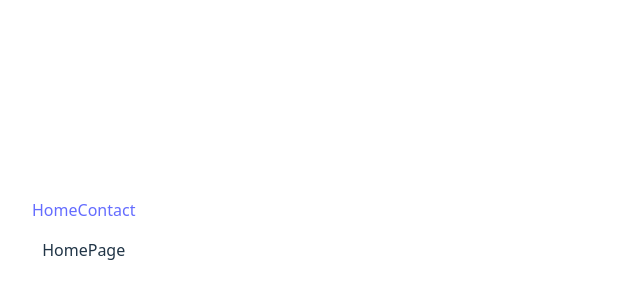
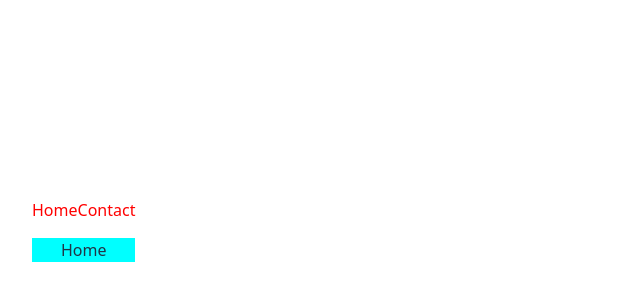
Before and after one commit to Aaronmcnulty/photography-portfolio, a React (Vite) app: page / in a window 1280 px wide. Shown: the part 194-494 px from the top of the page, without its empty margins (0-640 px from the left). Built offline with nearby package versions, Linux system fonts and the light colour scheme.

Commit message:
Chore: Adds CSS modules for each component

```diff
--- a/src/Routes.jsx
+++ b/src/Routes.jsx
@@ -1,13 +1,13 @@
 import App from "./App";
-import ErrorPage from "./components/errorComponents/UrlError";
 import ContactPage from "./components/contact/ContactPage";
 import HomePage from "./components/homepage/HomePage";
+import UrlErrorPage from "./components/errorComponents/UrlErrorPage";
 
 const routes = [
     {
         path: '/',
         element: <App />,
-        errorElement: <ErrorPage />,
+        errorElement: < UrlErrorPage/>,
         children: [
           { index: true, element: <HomePage /> },
           { path: "contact", element: <ContactPage /> },
--- a/src/components/contact/ContactPage.jsx
+++ b/src/components/contact/ContactPage.jsx
@@ -1,9 +1,11 @@
+
+import styles from "./contactPage.module.css"
 
 function ContactPage(){
 
     return(
         <>
-        <p>contact</p>
+        <p>Contact</p>
         </>
     )
 }
--- a/src/components/errorComponents/UrlError.jsx
+++ b/src/components/errorComponents/UrlErrorPage.jsx
@@ -1,7 +1,7 @@
-
+import styles from "./urlErrorPage.module.css"
 import { Link } from "react-router-dom";
 
-const ErrorPage = () => {
+const UrlErrorPage = () => {
   return (
     <div>
       <h1>Oh no, this route doesn't exist!</h1>
@@ -12,4 +12,4 @@ const ErrorPage = () => {
   );
 };
 
-export default ErrorPage;
+export default UrlErrorPage;
--- a/src/components/homepage/HomePage.jsx
+++ b/src/components/homepage/HomePage.jsx
@@ -1,10 +1,13 @@
+
+import styles from "./homePage.module.css"
 
 function HomePage(){
 
     return(
-        <>
-        <p>HomePage</p>
-        </>
+        <div className={styles.homePageContainer}>
+                <p>Home</p>
+
+        </div>
     )
 
 }
--- /dev/null
+++ b/src/components/homepage/homePage.module.css
@@ -0,0 +1,4 @@
+
+.homePageContainer{
+    background-color: aqua;
+}
--- a/src/components/navigation/NavBar.jsx
+++ b/src/components/navigation/NavBar.jsx
@@ -1,10 +1,13 @@
+
 import { Link } from "react-router-dom";
+import styles from "./navBar.module.css"
+
 function NavBar(){
 
     return(
         <>
-            <Link to="/">Home</Link>
-            <Link to="contact">Contact</Link>
+            <Link className={styles.navLink} to="/">Home</Link>
+            <Link className={styles.navLink} to="contact">Contact</Link>
         </>
 
     )
--- /dev/null
+++ b/src/components/navigation/navBar.module.css
@@ -0,0 +1,4 @@
+
+.navLink{
+    color:Red;
+}
```
Also changed, not shown: src/components/contact/contactPage.module.css (added), src/components/errorComponents/urlErrorPage.module.css (added).
